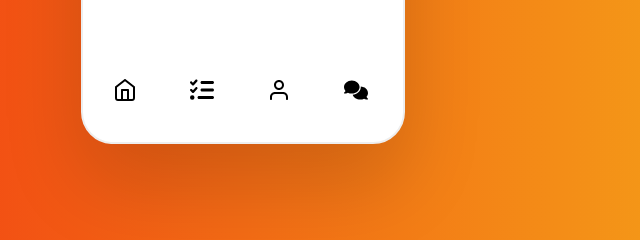
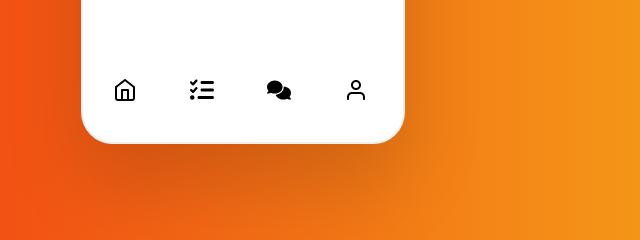
Before and after one commit to Bensolve/oldcashwave, a plain HTML site: page index.html in a window 1280 px wide. Shown: the part 436-676 px from the top of the page, 399-1039 px from the left. Drawn offline with Linux system fonts and the light colour scheme.

Commit message:
made changes to btm nav

```diff
--- a/index.html
+++ b/index.html
@@ -46,6 +46,19 @@
               </a>
             </li>
             <li>
+              <a href="#search">
+                <svg
+                 height="24"
+                  width="24"
+                  viewBox="0 0 640 512">
+                  <path
+                    fill="currentColor"
+                   d="M208 352c114.9 0 208-78.8 208-176S322.9 0 208 0S0 78.8 0 176c0 38.6 14.7 74.3 39.6 103.4c-3.5 9.4-8.7 17.7-14.2 24.7c-4.8 6.2-9.7 11-13.3 14.3c-1.8 1.6-3.3 2.9-4.3 3.7c-.5 .4-.9 .7-1.1 .8l-.2 .2 0 0 0 0C1 327.2-1.4 334.4 .8 340.9S9.1 352 16 352c21.8 0 43.8-5.6 62.1-12.5c9.2-3.5 17.8-7.4 25.3-11.4C134.1 343.3 169.8 352 208 352zM448 176c0 112.3-99.1 196.9-216.5 207C255.8 457.4 336.4 512 432 512c38.2 0 73.9-8.7 104.7-23.9c7.5 4 16 7.9 25.2 11.4c18.3 6.9 40.3 12.5 62.1 12.5c6.9 0 13.1-4.5 15.2-11.1c2.1-6.6-.2-13.8-5.8-17.9l0 0 0 0-.2-.2c-.2-.2-.6-.4-1.1-.8c-1-.8-2.5-2-4.3-3.7c-3.6-3.3-8.5-8.1-13.3-14.3c-5.5-7-10.7-15.4-14.2-24.7c24.9-29 39.6-64.7 39.6-103.4c0-92.8-84.9-168.9-192.6-175.5c.4 5.1 .6 10.3 .6 15.5z"/></svg>
+
+                <span>bot</span>
+              </a>
+            </li>
+            <li>
               <a href="#profile">
                 <svg
                   class="icon icon-profile"
@@ -65,17 +78,7 @@
                 <span>Profile</span>
               </a>
             </li>
-            <li>
-              <a href="#search">
-                <svg
-                 height="24"
-                  width="24"
-                  viewBox="0 0 640 512">
-                  <path d="M208 352c114.9 0 208-78.8 208-176S322.9 0 208 0S0 78.8 0 176c0 38.6 14.7 74.3 39.6 103.4c-3.5 9.4-8.7 17.7-14.2 24.7c-4.8 6.2-9.7 11-13.3 14.3c-1.8 1.6-3.3 2.9-4.3 3.7c-.5 .4-.9 .7-1.1 .8l-.2 .2 0 0 0 0C1 327.2-1.4 334.4 .8 340.9S9.1 352 16 352c21.8 0 43.8-5.6 62.1-12.5c9.2-3.5 17.8-7.4 25.3-11.4C134.1 343.3 169.8 352 208 352zM448 176c0 112.3-99.1 196.9-216.5 207C255.8 457.4 336.4 512 432 512c38.2 0 73.9-8.7 104.7-23.9c7.5 4 16 7.9 25.2 11.4c18.3 6.9 40.3 12.5 62.1 12.5c6.9 0 13.1-4.5 15.2-11.1c2.1-6.6-.2-13.8-5.8-17.9l0 0 0 0-.2-.2c-.2-.2-.6-.4-1.1-.8c-1-.8-2.5-2-4.3-3.7c-3.6-3.3-8.5-8.1-13.3-14.3c-5.5-7-10.7-15.4-14.2-24.7c24.9-29 39.6-64.7 39.6-103.4c0-92.8-84.9-168.9-192.6-175.5c.4 5.1 .6 10.3 .6 15.5z"/></svg>
 
-                <span>bot</span>
-              </a>
-            </li>
           </ul>
         </nav>
       </div>
```
Also changed, not shown: comments-solid.svg (deleted).
